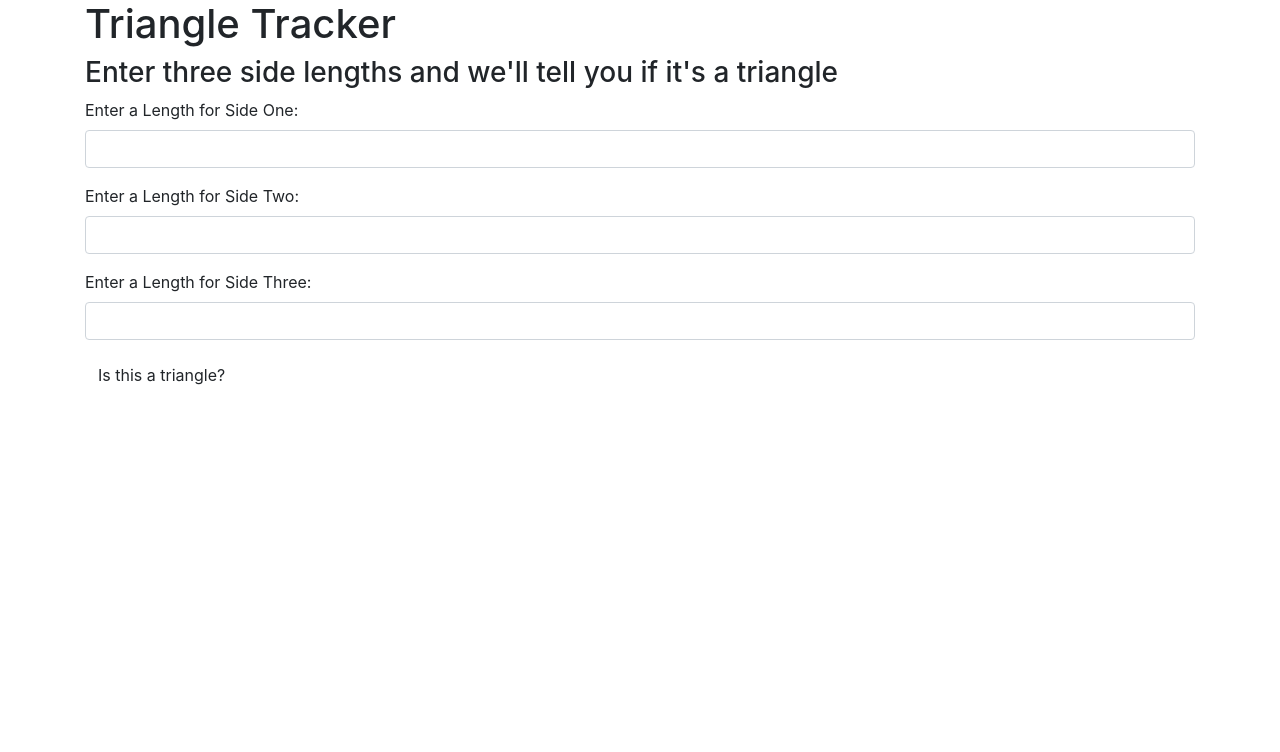
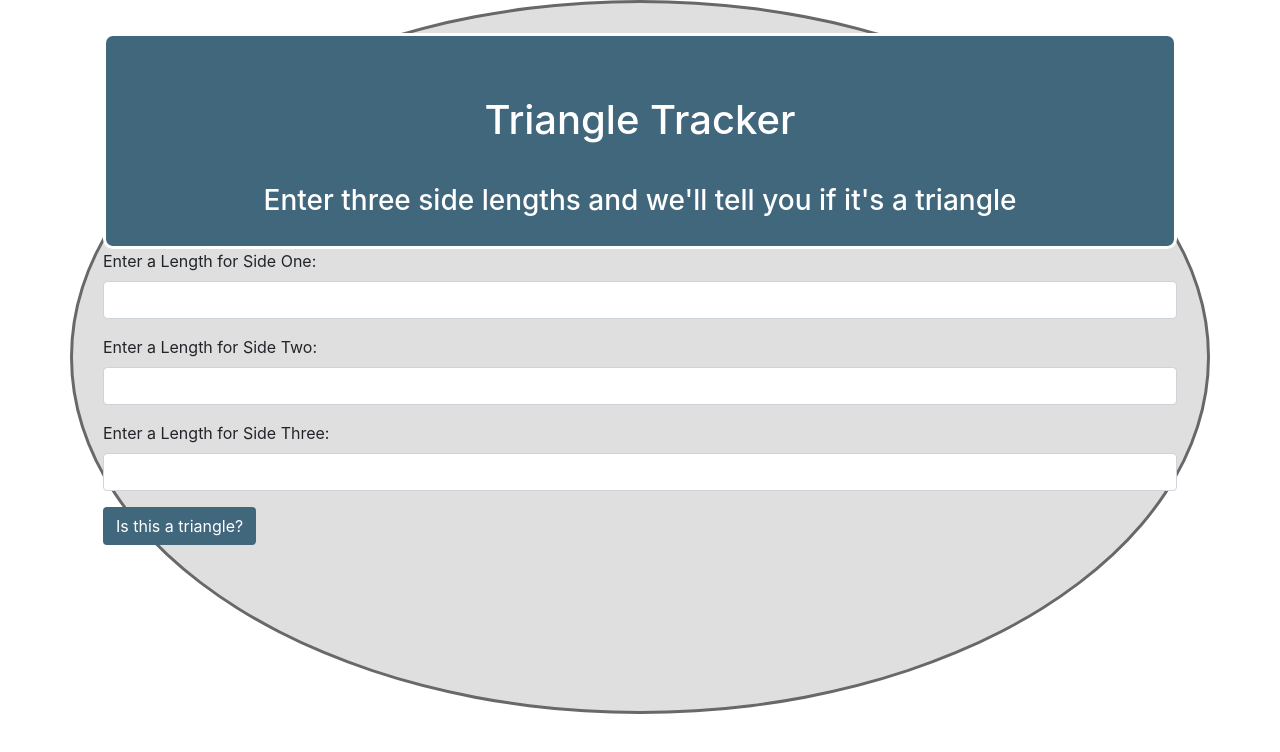
Before and after one commit to StollerSystem/triangle_tracker, a plain HTML site: page index.html in a window 1280 px wide. Drawn offline with Linux system fonts and the light colour scheme.

Commit message:
add css styling
Co-authored-by: Janet Karpenske <janetkarpenske@gmail.com>

```diff
--- a/css/styles.css
+++ b/css/styles.css
@@ -0,0 +1,26 @@
+h1, h3 {
+  margin-top: 40px;
+  text-align: center;
+}
+
+.mainHeader {
+  background-color: rgb(65, 103, 124);
+  color: white;
+  padding: 20px;
+  border: solid white;
+  border-radius: 10px;
+}
+
+.container {
+  background-color: white;
+  padding: 30px;
+  padding-bottom: 150px;
+  border: solid rgb(104, 104, 104);
+  background-color: rgb(223, 223, 223);
+  border-radius: 50%;
+}
+
+.btn {
+  background-color: rgb(65, 103, 124);
+  color: white;
+}
--- a/index.html
+++ b/index.html
@@ -9,8 +9,10 @@
 </head>
 <body>
   <div class="container">
-    <h1>Triangle Tracker</h1>
-    <h3>Enter three side lengths and we'll tell you if it's a triangle</h3>
+    <div class="mainHeader">
+      <h1>Triangle Tracker</h1>
+      <h3>Enter three side lengths and we'll tell you if it's a triangle</h3>
+    </div>
     <form id="formOne">
       <div class="form-group">
         <label for="side1">Enter a Length for Side One:</label>
--- a/js/scripts.js
+++ b/js/scripts.js
@@ -3,7 +3,7 @@
 function calcTri (side1, side2, side3) {
   let result;
   if (side1 + side2 <= side3 || side1 + side3 <= side2 || side2 + side3 <=side1) {
-    result = "not a Triangle"
+    result = "not a"
   }
     else if (side1 === side2 && side2 === side3) {
       result = "equilateral";
@@ -18,7 +18,8 @@ function calcTri (side1, side2, side3) {
 
 // Interface Logic
 
-$(document).ready(function() {
+//$(document).ready(function() {
+ window.onload = function() {
   $("#formOne").submit(function(event) {
     event.preventDefault();
     const side1 = parseInt($("#side1").val());
@@ -28,7 +29,7 @@ $(document).ready(function() {
     let result = calcTri(side1, side2, side3);
     $("#result").text("This is a/an " + result + " triangle.");
   });
-});
+};
 
 
 
```
